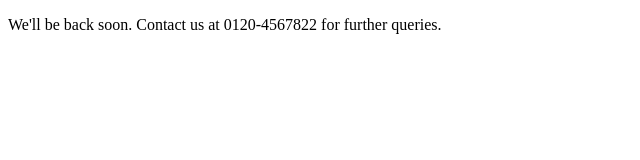
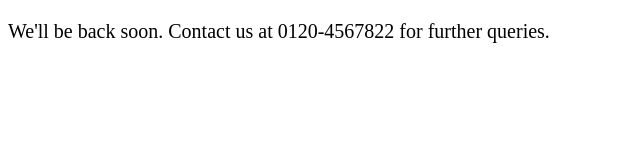
Before and after one commit to parthhitech/website, a plain HTML site: page index.html in a window 1280 px wide. Shown: the whole page, without its empty margins (0-640 px from the left). Drawn offline with Linux system fonts and the light colour scheme.

Commit message:
Update index.html

```diff
--- a/index.html
+++ b/index.html
@@ -1,6 +1,6 @@
 <!doctype html>
 <html>
   <body>
-    <p styles="font-size : 40px;">We'll be back soon. Contact us at 0120-4567822 for further queries.</p>
+    <p style="font-size :20px;">We'll be back soon. Contact us at 0120-4567822 for further queries.</p>
 </body>
 </html>
```
